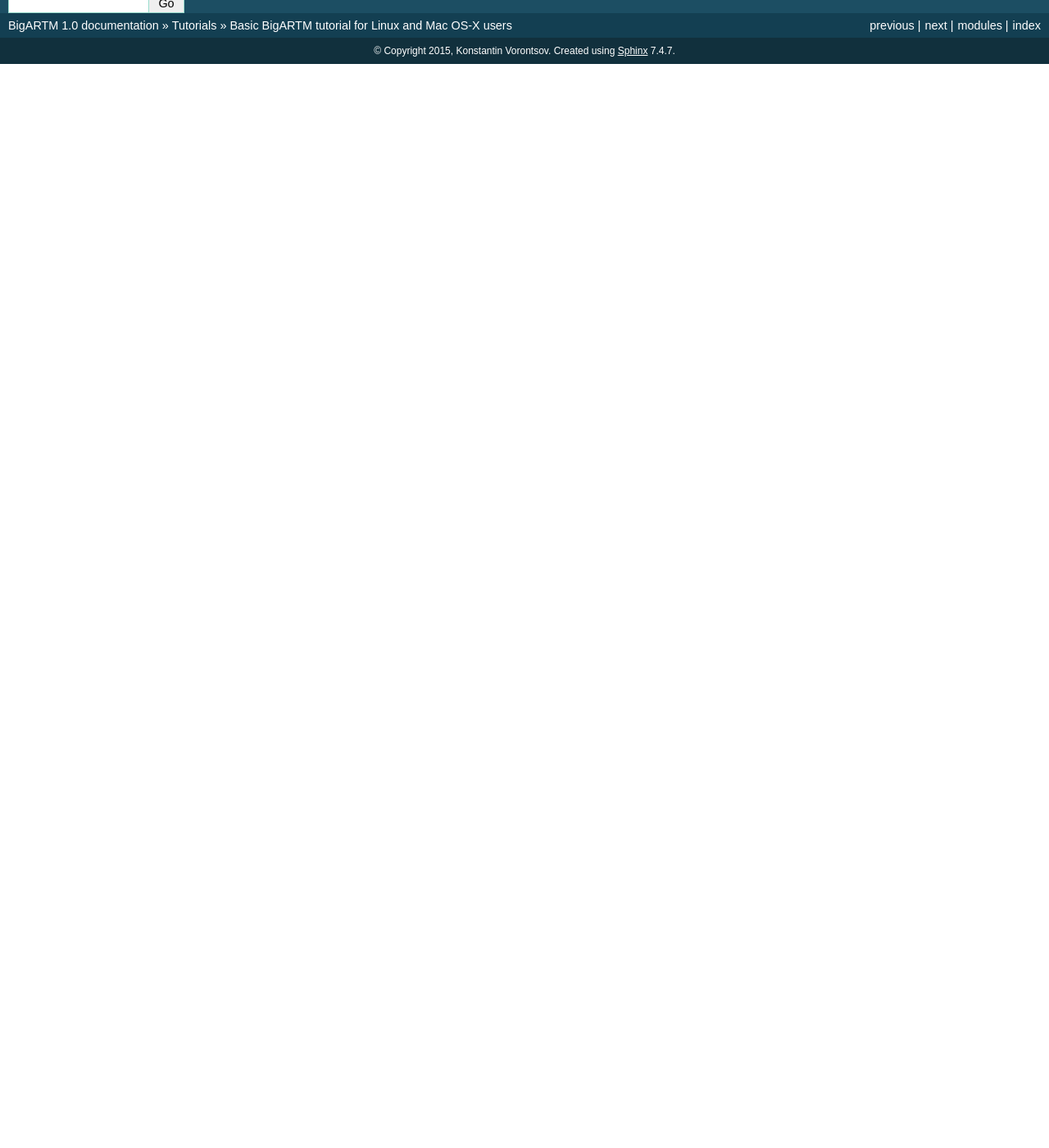
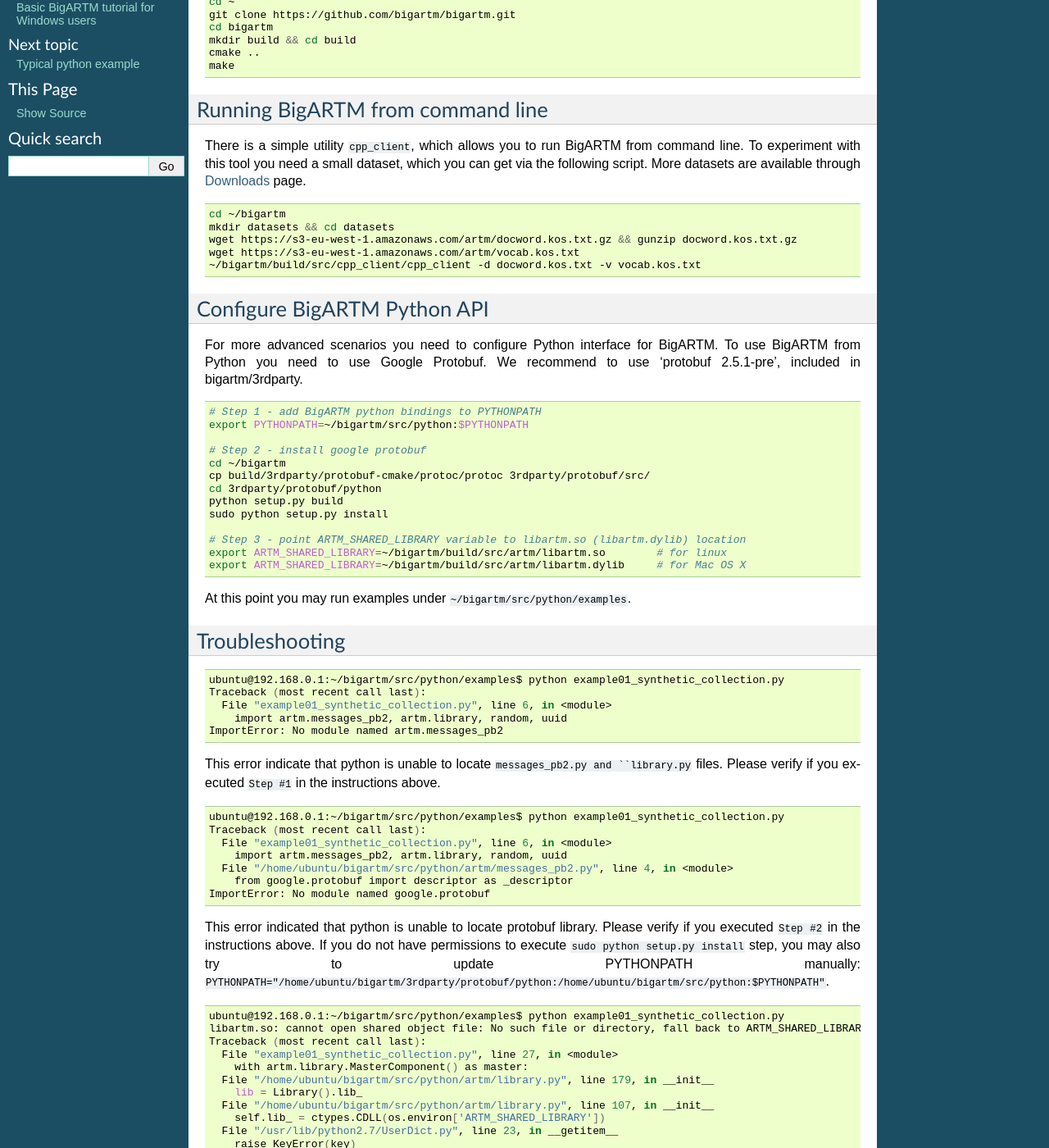
Before and after one commit to bigartm/bigartm, a Sphinx documentation site: the page built from docs/tutorials/linux_basic.txt, in a window 1280 px wide and 1400 px high, scrolled down 270 px. Shown: the whole window at 82% size. Built offline with Sphinx 7.4.7, drawn with Linux system fonts in a browser that asks for light colours; formulas are drawn with MathJax 3; before the commit the page ends 900 px from its top, so only the background shows below that; some of the changed text lies outside the part shown.

Commit message:
Update linux_basic.txt

```diff
--- a/docs/tutorials/linux_basic.txt
+++ b/docs/tutorials/linux_basic.txt
@@ -4,7 +4,114 @@
 Currently there is no distribution package of BigARTM for Linux.
 BigARTM had been tested on several Linux OS, and it is known to work well,
 but you have to get the source code and compile it locally on your machine.
-Please, refer to :doc:`Developer's Guide </devguide>` for further instructions.
+
+
+Download sources and build
+--------------------------
+
+Clone the latest BigARTM code from our github repository,
+and build it via CMake as in the following script.
+
+.. code-block:: bash
+
+   sudo apt-get install git make cmake build-essential libboost-all-dev
+   cd ~
+   git clone https://github.com/bigartm/bigartm.git
+   cd bigartm
+   mkdir build && cd build
+   cmake ..
+   make
+
+
+Running BigARTM from command line
+---------------------------------
+
+There is a simple utility ``cpp_client``, which allows you to run BigARTM from command line.
+To experiment with this tool you need a small dataset, which you can get via the following script.
+More datasets are available through :doc:`/download` page.
+
+.. code-block:: bash
+
+   cd ~/bigartm
+   mkdir datasets && cd datasets
+   wget https://s3-eu-west-1.amazonaws.com/artm/docword.kos.txt.gz && gunzip docword.kos.txt.gz
+   wget https://s3-eu-west-1.amazonaws.com/artm/vocab.kos.txt
+   ~/bigartm/build/src/cpp_client/cpp_client -d docword.kos.txt -v vocab.kos.txt
+
+Configure BigARTM Python API
+----------------------------
+
+For more advanced scenarios you need to configure Python interface for BigARTM.
+To use BigARTM from Python you need to use Google Protobuf.
+We recommend to use 'protobuf 2.5.1-pre', included in bigartm/3rdparty.
+
+.. code-block:: bash
+
+   # Step 1 - add BigARTM python bindings to PYTHONPATH
+   export PYTHONPATH=~/bigartm/src/python:$PYTHONPATH
+
+   # Step 2 - install google protobuf
+   cd ~/bigartm
+   cp build/3rdparty/protobuf-cmake/protoc/protoc 3rdparty/protobuf/src/
+   cd 3rdparty/protobuf/python
+   python setup.py build
+   sudo python setup.py install
+
+   # Step 3 - point ARTM_SHARED_LIBRARY variable to libartm.so (libartm.dylib) location
+   export ARTM_SHARED_LIBRARY=~/bigartm/build/src/artm/libartm.so        # for linux
+   export ARTM_SHARED_LIBRARY=~/bigartm/build/src/artm/libartm.dylib     # for Mac OS X
+
+At this point you may run examples under ``~/bigartm/src/python/examples``.
+
+Troubleshooting
+---------------
+
+.. code-block:: bash
+
+   ubuntu@192.168.0.1:~/bigartm/src/python/examples$ python example01_synthetic_collection.py
+   Traceback (most recent call last):
+     File "example01_synthetic_collection.py", line 6, in <module>
+       import artm.messages_pb2, artm.library, random, uuid
+   ImportError: No module named artm.messages_pb2
+
+This error indicate that python is unable to locate ``messages_pb2.py and ``library.py`` files.
+Please verify if you executed ``Step #1`` in the instructions above.
+
+.. code-block:: bash
+
+   ubuntu@192.168.0.1:~/bigartm/src/python/examples$ python example01_synthetic_collection.py
+   Traceback (most recent call last):
+     File "example01_synthetic_collection.py", line 6, in <module>
+       import artm.messages_pb2, artm.library, random, uuid
+     File "/home/ubuntu/bigartm/src/python/artm/messages_pb2.py", line 4, in <module>
+       from google.protobuf import descriptor as _descriptor
+   ImportError: No module named google.protobuf
+
+This error indicated that python is unable to locate protobuf library.
+Please verify if you executed ``Step #2`` in the instructions above.
+If you do not have permissions to execute ``sudo python setup.py install`` step, you may also try to update PYTHONPATH manually:
+``PYTHONPATH="/home/ubuntu/bigartm/3rdparty/protobuf/python:/home/ubuntu/bigartm/src/python:$PYTHONPATH"``.
+
+.. code-block:: bash
+
+   ubuntu@192.168.0.1:~/bigartm/src/python/examples$ python example01_synthetic_collection.py
+   libartm.so: cannot open shared object file: No such file or directory, fall back to ARTM_SHARED_LIBRARY environment variable
+   Traceback (most recent call last):
+     File "example01_synthetic_collection.py", line 27, in <module>
+       with artm.library.MasterComponent() as master:
+     File "/home/ubuntu/bigartm/src/python/artm/library.py", line 179, in __init__
+       lib = Library().lib_
+     File "/home/ubuntu/bigartm/src/python/artm/library.py", line 107, in __init__
+       self.lib_ = ctypes.CDLL(os.environ['ARTM_SHARED_LIBRARY'])
+     File "/usr/lib/python2.7/UserDict.py", line 23, in __getitem__
+       raise KeyError(key)
+   KeyError: 'ARTM_SHARED_LIBRARY'
+
+This error indicate that BigARTM's python interface can not locate libartm.so (libartm.dylib) files.
+Please verify if you executed ``Step #3`` correctly.
+
+BigARTM on Travis-CI
+--------------------
 
 To get a live usage example of BigARTM you may check BigARTM's
 `.travis.yml <https://raw.githubusercontent.com/bigartm/bigartm/master/.travis.yml>`_
```
